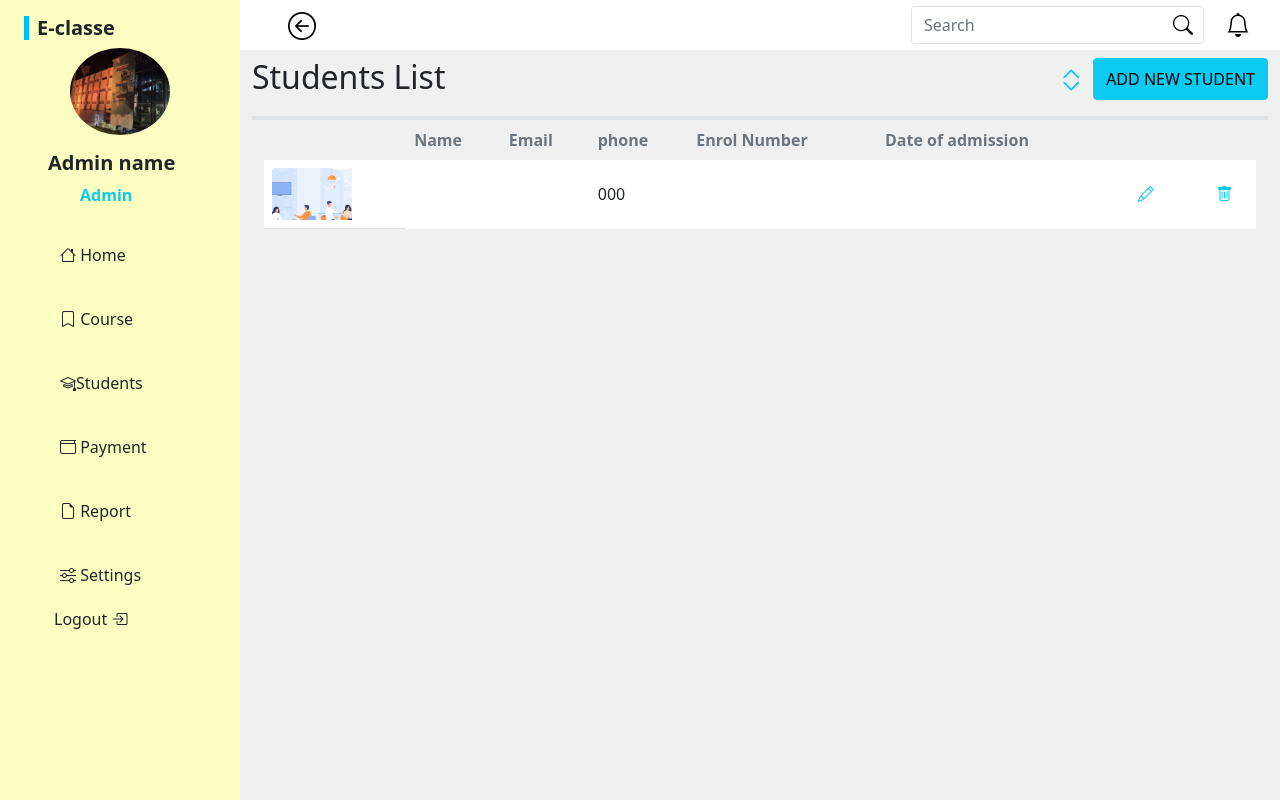
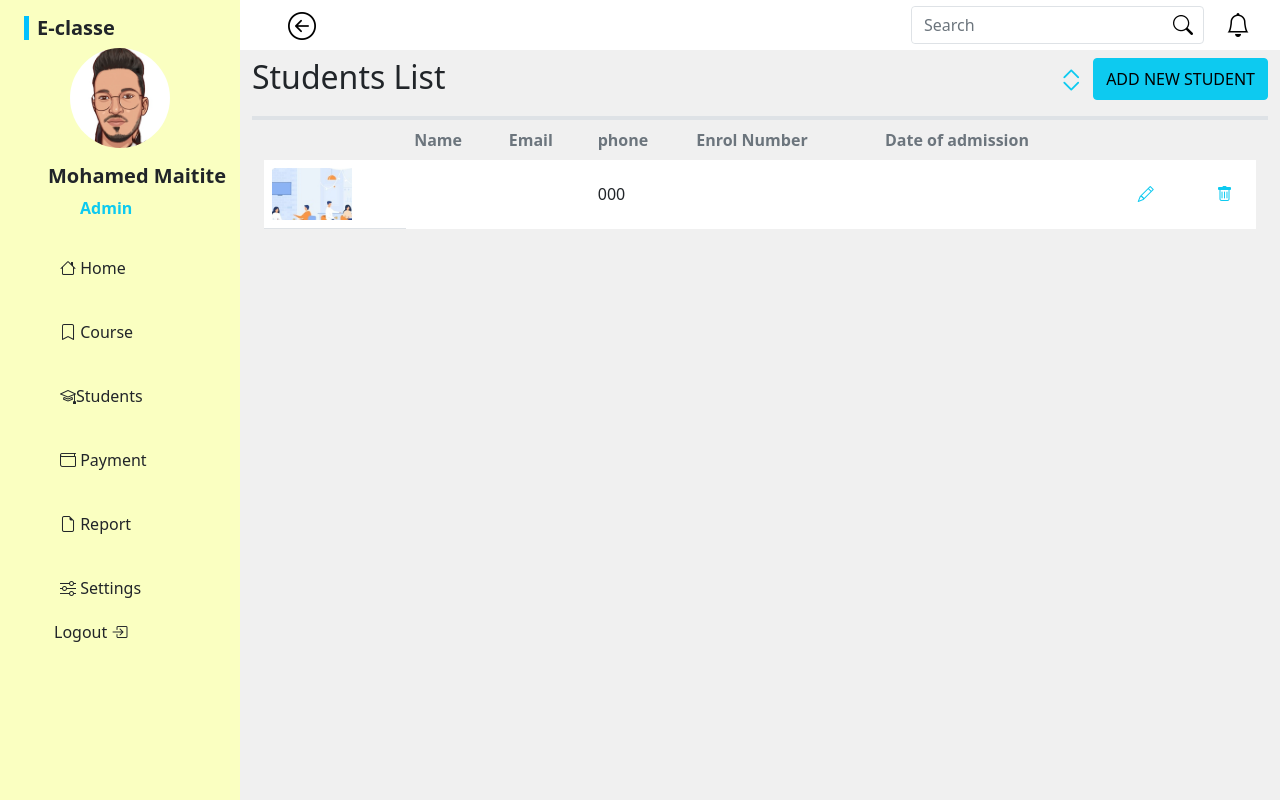
Before and after one commit to MaititeMohamed/E-Classe, a PHP site: page /Student.php in a window 1280 px wide. Run offline with PHP 8.4, Linux system fonts and the light colour scheme; tables that the repository leaves empty or names only in its code hold one stand-in row (values such as "Sample post"); data that the repository does not hold is empty; some libraries are stand-ins or nearby versions.

Commit message:
add img for admin

```diff
--- a/Sidebar.php
+++ b/Sidebar.php
@@ -5,8 +5,8 @@
                 <h5 class="card-title fw-bold ms-2">E-classe</h5>
             </div>
             <div class="d-flex flex-column  mt-1">
-                <img class="rounded-circle align-self-center" src="img/youcode.jpeg" alt="Youcode" width="100px">
-                <h5 class="fw-bold ms-5 mt-3">Admin name</h5>
+                <img class="rounded-circle align-self-center" src="img/med.png" alt="Youcode" width="100px">
+                <h5 class="fw-bold ms-5 mt-3">Mohamed Maitite</h5>
                 <p class="text-info ms-7 fw-bold">Admin</p>
             </div>
             <div class="list-group list-group-flush ">
```
Also changed, not shown: img/med.png (added), img/youcode.jpeg (deleted), 1 other file.
